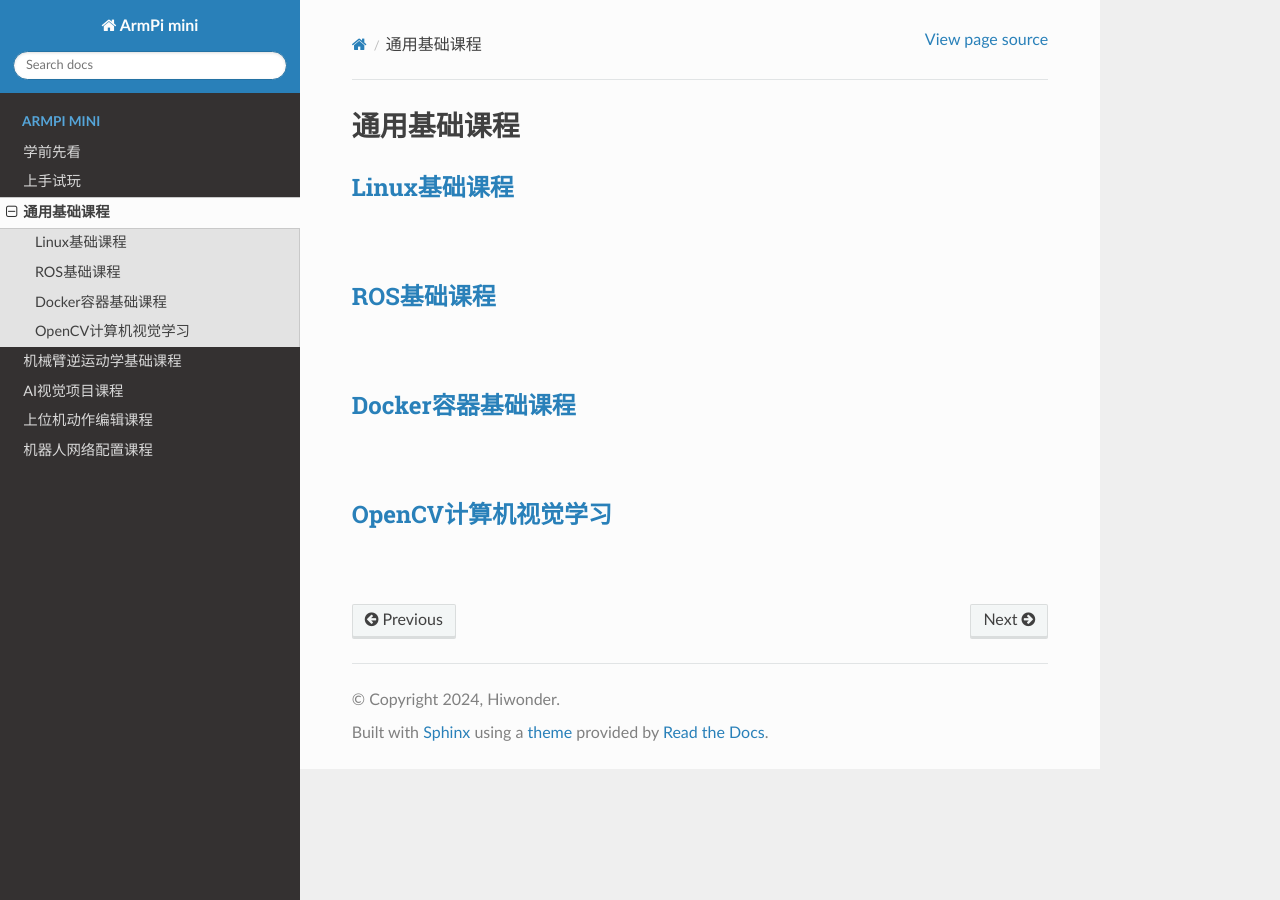
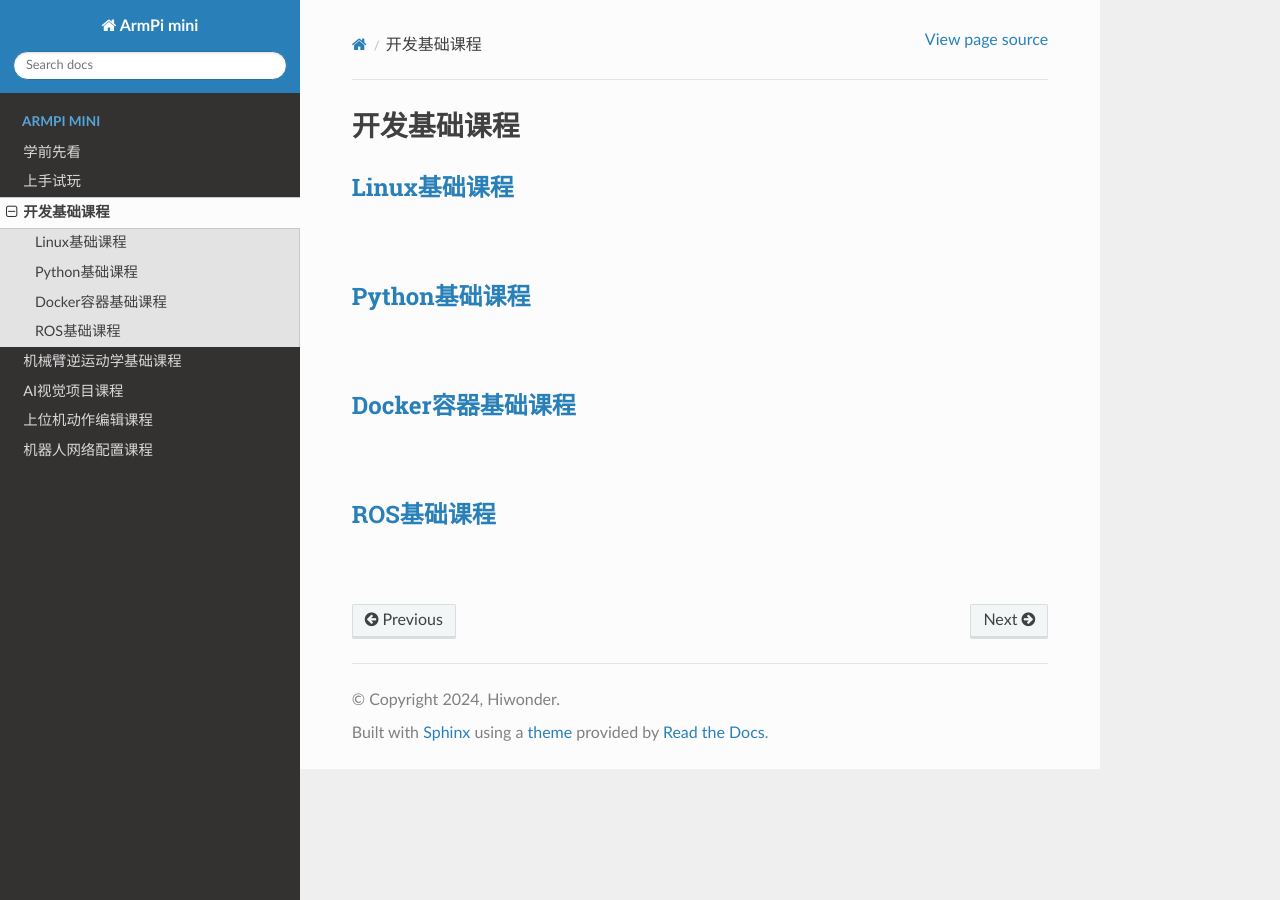
Before and after one commit to Hiwonder-docs/ArmPi-mini, a Sphinx documentation site: the page built from source/docs/general_basic_courses.md, in a window 1280 px wide. Built offline with Sphinx 7.4.7 and the Read the Docs theme 2.0.0, drawn with Linux system fonts in a browser that asks for light colours.

Commit message:
g commit

```diff
--- a/source/docs/general_basic_courses.md
+++ b/source/docs/general_basic_courses.md
@@ -1,6 +1,9 @@
-# 通用基础课程
+# 开发基础课程
 
 ### [Linux基础课程](https://docs.hiwonder.com/projects/General_basic_courses/en/latest/docs/1_linux_fundamentals%20_course.html)
-### [ROS基础课程](https://docs.hiwonder.com/projects/General_basic_courses/en/latest/docs/2_python_basics_course.html)
+
+### [Python基础课程](https://docs.hiwonder.com/projects/General_basic_courses/en/latest/docs/2_python_basics_course.html)
+
 ### [Docker容器基础课程](https://docs.hiwonder.com/projects/General_basic_courses/en/latest/docs/3_docker_container_basics_course.html)
-### [OpenCV计算机视觉学习](https://docs.hiwonder.com/projects/General_basic_courses/en/latest/docs/4_ros_basics_course.html)
+
+### [ROS基础课程](https://docs.hiwonder.com/projects/General_basic_courses/en/latest/docs/4_ros_basics_course.html)
```
